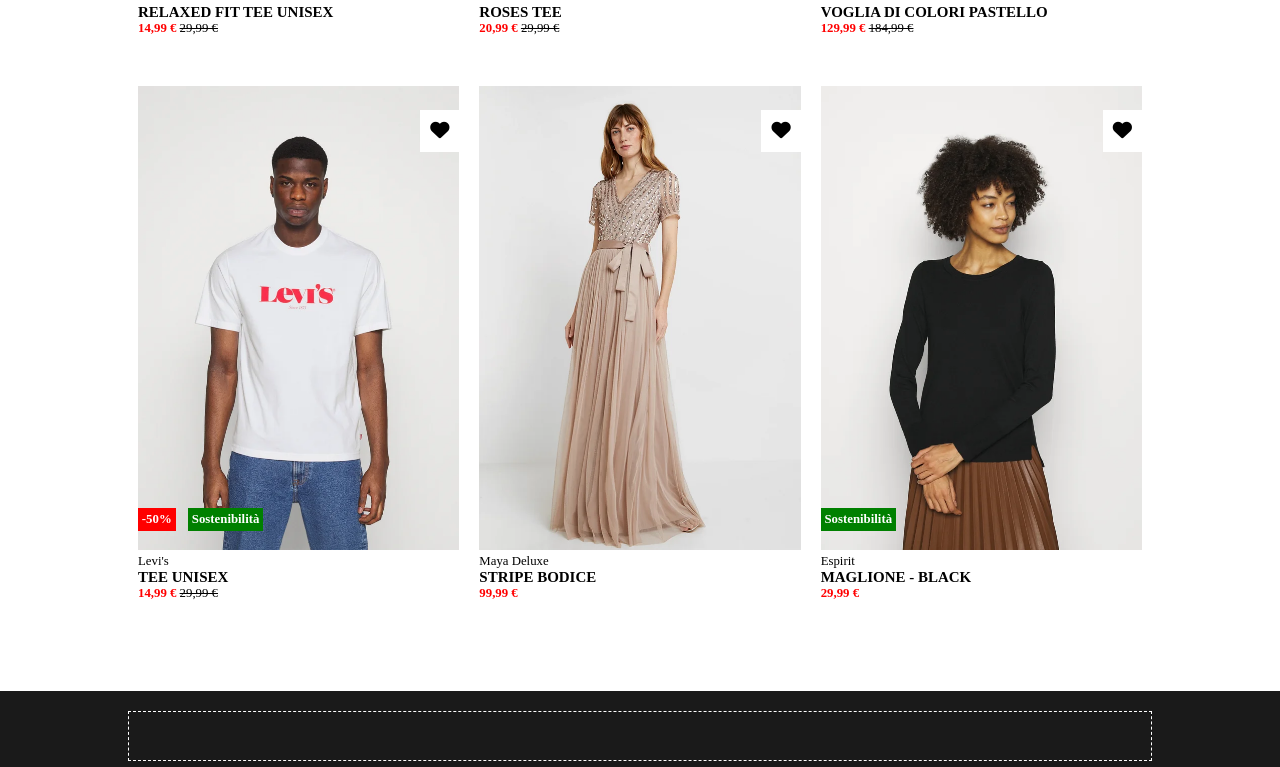
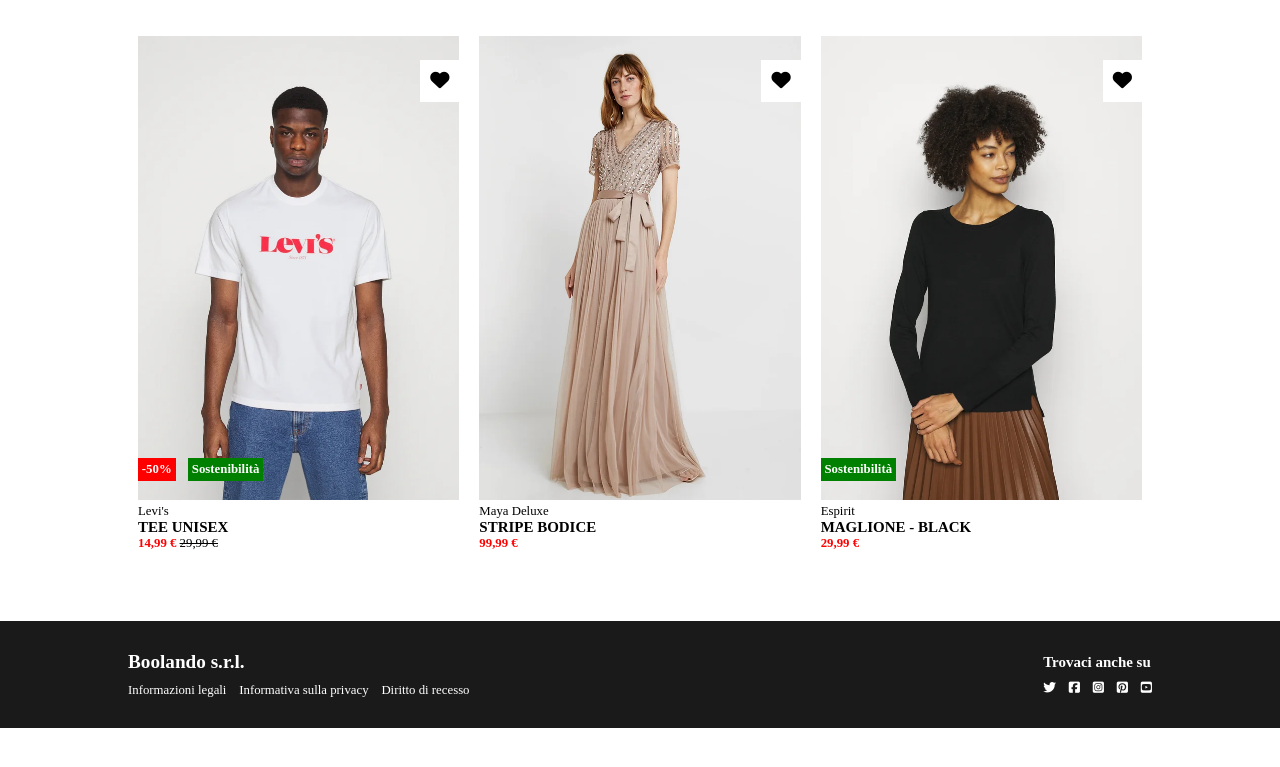
Before and after one commit to KejdiKishta/html-css-boolando, a plain HTML site: page index.html in a window 1280 px wide. Shown: the part 639-1406 px from the top of the page. After the commit the page ends 1367 px from the top, so only its background shows below. Drawn offline with Linux system fonts and the light colour scheme.

Commit message:
add: footer fix: header and footer widht

```diff
--- a/css/style.css
+++ b/css/style.css
@@ -44,6 +44,7 @@
     display: flex;
     align-items: center;
     width: 80%;
+    max-width: 1100px;
     margin: auto;
 }
 
@@ -75,7 +76,7 @@
     flex-wrap: wrap;
     width: 80%;
     max-width: 1100px;
-    margin: 150px auto 50px;
+    margin: 100px auto 30px;
 }
 
 .col{
@@ -151,7 +152,7 @@
 /* FOOTER */
 footer{
     background-color: rgb(26 26 26);
-    padding: 20px 0;
+    padding: 30px 0;
 }
 
 .footer-container{
@@ -159,9 +160,19 @@
     justify-content: space-between;
     align-items: center;
     width: 80%;
+    max-width: 1100px;
     margin: auto;
+}
 
-    /* debug */
-    height: 50px;
-    border: 1px dashed white;
+.enterprise-name{
+    margin-bottom: 10px;
 }
+
+.name-policy > ul, .socials > ul{
+    display: flex;
+    gap: 1em;
+}
+
+.find-us-on{
+    margin-bottom: 10px;
+}
--- a/index.html
+++ b/index.html
@@ -137,19 +137,23 @@
 
     <!-- footer -->
     <footer>
-        <div class="footer-container">
+        <div class="footer-container c-w">
             <div class="name-policy">
-                <h4 class="enterprise-name"></h4>
-                <div class="policy"></div>
+                <h2 class="enterprise-name">Boolando s.r.l.</h2>
+                <ul>
+                     <li><a href="">Informazioni legali</a></li>
+                     <li><a href="">Informativa sulla privacy</a></li>
+                     <li><a href="">Diritto di recesso</a></li>
+                </ul>
             </div>
             <div class="socials">
-                <h5 class="find-us-on"></h5>
+                <h3 class="find-us-on">Trovaci anche su</h3>
                 <ul>
-                    <li><a href=""></a></li>
-                    <li><a href=""></a></li>
-                    <li><a href=""></a></li>
-                    <li><a href=""></a></li>
-                    <li><a href=""></a></li>
+                    <li><a href=""><i class="fa-brands fa-twitter"></i></a></li>
+                    <li><a href=""><i class="fa-brands fa-square-facebook"></i></a></li>
+                    <li><a href=""><i class="fa-brands fa-square-instagram"></i></a></li>
+                    <li><a href=""><i class="fa-brands fa-square-pinterest"></i></a></li>
+                    <li><a href=""><i class="fa-brands fa-square-youtube"></i></a></li>
                 </ul>
             </div>
         </div>
```
